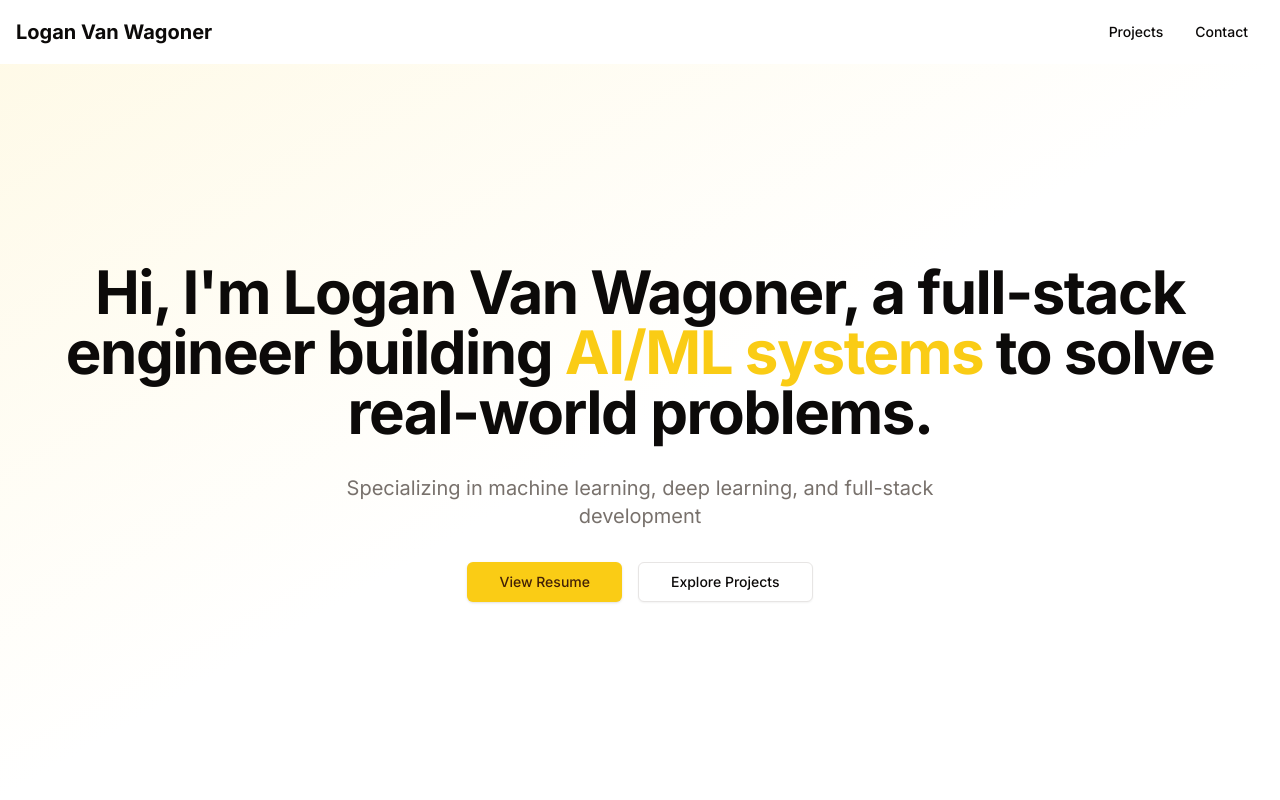
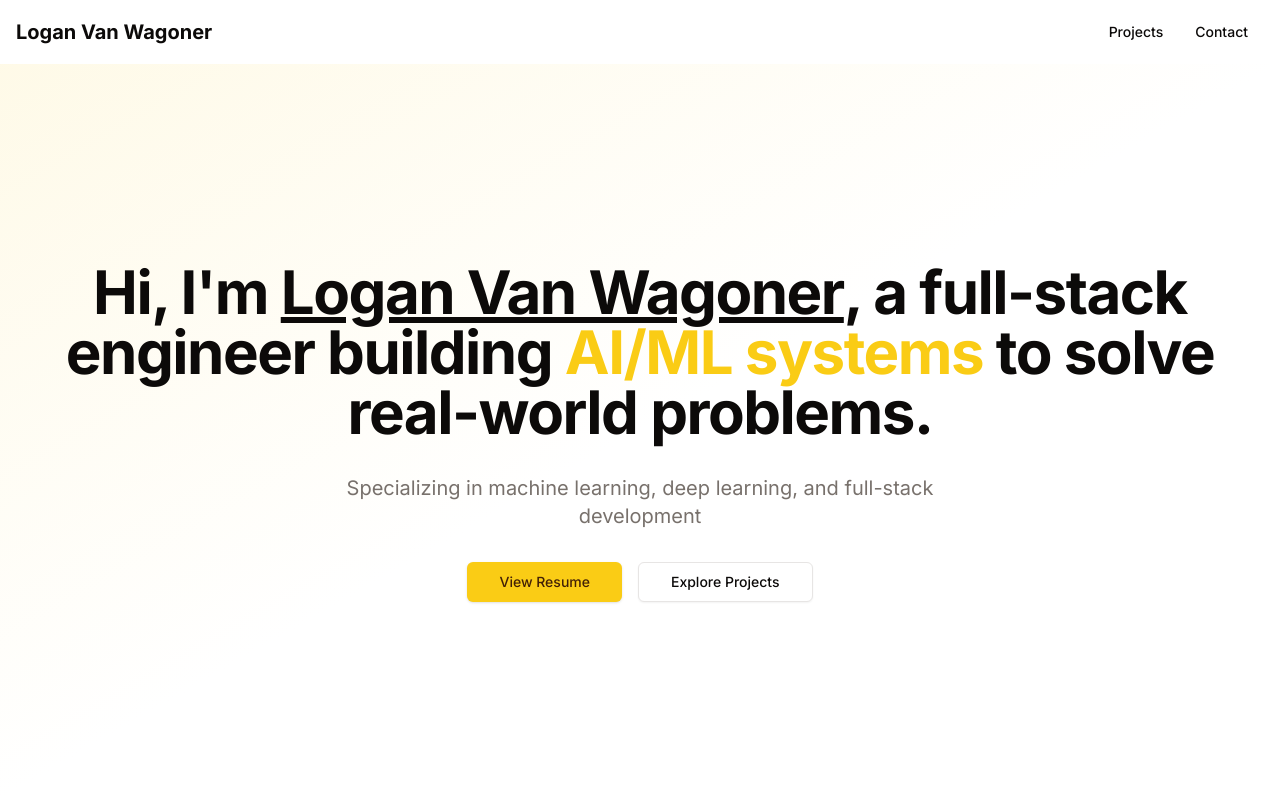
Before and after one commit to lgvw3/logan-vw, a Next.js app: page / in a window 1280 px wide. Shown: the top 800 px of the page. Built offline with nearby package versions, Linux system fonts and the light colour scheme.

Commit message:
you can see me

```diff
--- a/components/hero-section.tsx
+++ b/components/hero-section.tsx
@@ -1,5 +1,7 @@
 import { Button } from "@/components/ui/button"
 import Link from "next/link"
+import { Tooltip, TooltipContent, TooltipProvider, TooltipTrigger } from "./ui/tooltip"
+import Image from "next/image"
 
 export default function HeroSection() {
     return (
@@ -7,7 +9,26 @@
             <div className="absolute inset-0 bg-gradient-to-br from-primary/10 via-background to-background -z-10" />
             <div className="container px-4 py-32 mx-auto text-center">
                 <h1 className="text-4xl sm:text-5xl lg:text-6xl font-bold tracking-tight mb-8">
-                    Hi, I&apos;m <span className=" text-nowrap">Logan Van Wagoner</span>, a full-stack engineer building{" "}
+                    Hi, I&apos;m {" "}
+                    <TooltipProvider delayDuration={0}>
+                        <Tooltip>
+                            <TooltipTrigger>
+                                <span
+                                    className="text-nowrap underline"
+                                >
+                                        Logan Van Wagoner
+                                    </span>
+                            </TooltipTrigger>
+                            <TooltipContent>
+                                <Image
+                                    src='/me.png'
+                                    alt="A picture of Logan. Wow he is handsome"
+                                    width={300}
+                                    height={400}
+                                />
+                            </TooltipContent>
+                        </Tooltip>
+                    </TooltipProvider>, a full-stack engineer building{" "}
                     <span className="text-primary">AI/ML systems</span> to solve real-world problems.
                 </h1>
                 <p className="text-xl text-muted-foreground mb-8 max-w-2xl mx-auto">
--- /dev/null
+++ b/components/ui/tooltip.tsx
@@ -0,0 +1,32 @@
+"use client"
+
+import * as React from "react"
+import * as TooltipPrimitive from "@radix-ui/react-tooltip"
+
+import { cn } from "@/lib/utils"
+
+const TooltipProvider = TooltipPrimitive.Provider
+
+const Tooltip = TooltipPrimitive.Root
+
+const TooltipTrigger = TooltipPrimitive.Trigger
+
+const TooltipContent = React.forwardRef<
+  React.ElementRef<typeof TooltipPrimitive.Content>,
+  React.ComponentPropsWithoutRef<typeof TooltipPrimitive.Content>
+>(({ className, sideOffset = 4, ...props }, ref) => (
+  <TooltipPrimitive.Portal>
+    <TooltipPrimitive.Content
+      ref={ref}
+      sideOffset={sideOffset}
+      className={cn(
+        "z-50 overflow-hidden rounded-md bg-primary px-3 py-1.5 text-xs text-primary-foreground animate-in fade-in-0 zoom-in-95 data-[state=closed]:animate-out data-[state=closed]:fade-out-0 data-[state=closed]:zoom-out-95 data-[side=bottom]:slide-in-from-top-2 data-[side=left]:slide-in-from-right-2 data-[side=right]:slide-in-from-left-2 data-[side=top]:slide-in-from-bottom-2",
+        className
+      )}
+      {...props}
+    />
+  </TooltipPrimitive.Portal>
+))
+TooltipContent.displayName = TooltipPrimitive.Content.displayName
+
+export { Tooltip, TooltipTrigger, TooltipContent, TooltipProvider }
--- a/package.json
+++ b/package.json
@@ -12,6 +12,7 @@
     "@radix-ui/react-label": "^2.1.1",
     "@radix-ui/react-separator": "^1.1.1",
     "@radix-ui/react-slot": "^1.1.1",
+    "@radix-ui/react-tooltip": "^1.1.6",
     "class-variance-authority": "^0.7.1",
     "clsx": "^2.1.1",
     "lucide-react": "^0.469.0",
```
Also changed, not shown: public/me.png (added), 1 other file (tests, documents, lock files or other folders).
